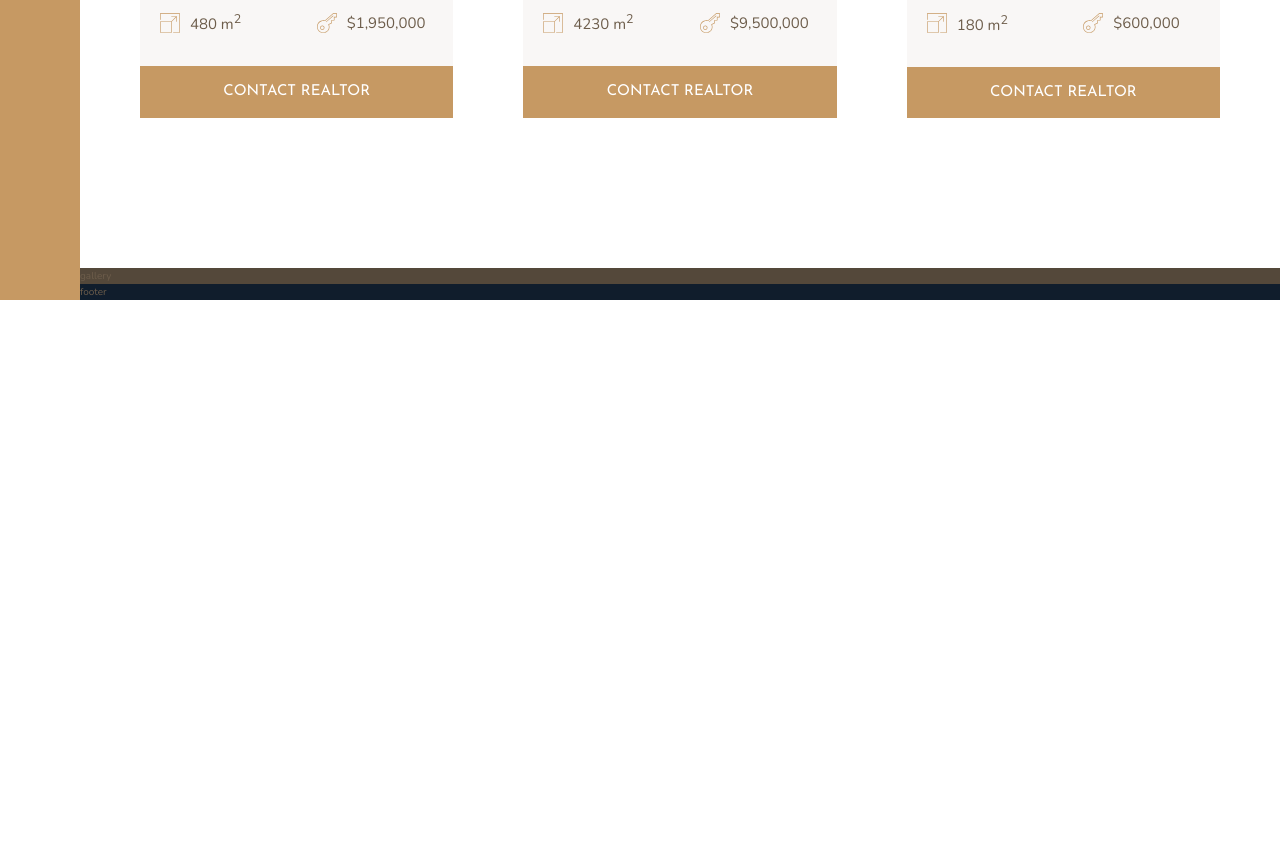
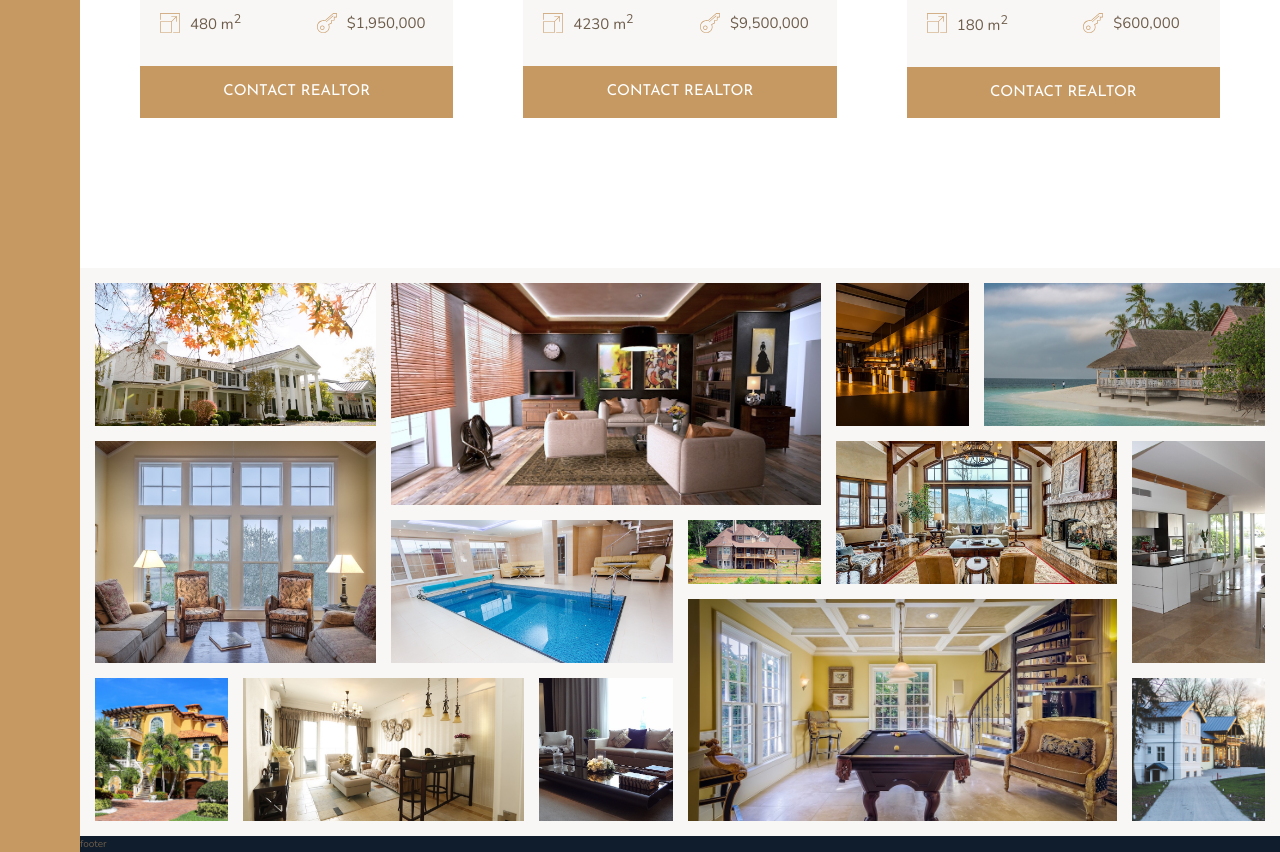
Before and after one commit to Hastellaa/Nexter-project, a website: page index.html in a window 1280 px wide. Shown: the part 2824-3676 px from the top of the page. Before the commit the page ends 3124 px from the top, so only its background shows below. Drawn offline with nearby package versions, Linux system fonts and the light colour scheme.

Commit message:
Add gallery section

```diff
--- a/index.html
+++ b/index.html
@@ -324,7 +324,51 @@
         </section>
 
     <section class="gallery">
-        gallery
+
+        <figure class="gallery__item gallery__item--1">
+            <img src="img/gal-1.jpeg" alt="gallery img" class="gallery__img">
+        </figure>
+
+        <figure class="gallery__item gallery__item--2">
+            <img src="img/gal-2.jpeg" alt="gallery img" class="gallery__img">
+        </figure>
+        <figure class="gallery__item gallery__item--3">
+            <img src="img/gal-3.jpeg" alt="gallery img" class="gallery__img">
+        </figure>
+        <figure class="gallery__item gallery__item--4">
+            <img src="img/gal-4.jpeg" alt="gallery img" class="gallery__img">
+        </figure>
+        <figure class="gallery__item gallery__item--5">
+            <img src="img/gal-5.jpeg" alt="gallery img" class="gallery__img">
+        </figure>
+        <figure class="gallery__item gallery__item--6">
+            <img src="img/gal-6.jpeg" alt="gallery img" class="gallery__img">
+        </figure>
+        <figure class="gallery__item gallery__item--7">
+            <img src="img/gal-7.jpeg" alt="gallery img" class="gallery__img">
+        </figure>
+        <figure class="gallery__item gallery__item--8">
+            <img src="img/gal-8.jpeg" alt="gallery img" class="gallery__img">
+        </figure>
+        <figure class="gallery__item gallery__item--9">
+            <img src="img/gal-9.jpeg" alt="gallery img" class="gallery__img">
+        </figure>
+        <figure class="gallery__item gallery__item--10">
+            <img src="img/gal-10.jpeg" alt="gallery img" class="gallery__img">
+        </figure>
+        <figure class="gallery__item gallery__item--11">
+            <img src="img/gal-11.jpeg" alt="gallery img" class="gallery__img">
+        </figure>
+        <figure class="gallery__item gallery__item--12">
+            <img src="img/gal-12.jpeg" alt="gallery img" class="gallery__img">
+        </figure>
+        <figure class="gallery__item gallery__item--13">
+            <img src="img/gal-13.jpeg" alt="gallery img" class="gallery__img">
+        </figure>
+        <figure class="gallery__item gallery__item--14">
+            <img src="img/gal-14.jpeg" alt="gallery img" class="gallery__img">
+        </figure>
+
     </section>
 
     <footer class="footer">
--- a/sass/_gallery.scss
+++ b/sass/_gallery.scss
@@ -1,5 +1,89 @@
 .gallery {
-    background-color: $color-grey-dark-1;
+    background-color: $color-grey-light-1;
     grid-column: full-start / full-end;
+    display: grid;
+    grid-template-columns: repeat(8, 1fr);
+    grid-template-rows: repeat(7, 5vw);
+    grid-gap: 1.5rem;
+    padding: 1.5rem;
+
+
+    &__item {
+
+        &--1 {
+            grid-row: 1/span 2;
+            grid-column: 1 / span 2;
+        }
+        &--2 {
+            grid-row: 1/span 3;
+            grid-column: 3 / span 3;
+        }
+        &--3 {
+            grid-row: 1/span 2;
+            grid-column: 6 / 7;
+        }
+        &--4 {
+            grid-row: 1/span 2;
+            grid-column: 7 / -1;
+        }
+
+        &--5 {
+            grid-row: 3/span 3;
+            grid-column: 1 /span 2;
+        }
+
+        &--6 {
+            grid-row: 4/span 2;
+            grid-column: 3 / span 2;
+        }
+
+        &--7 {
+            grid-row: 4/5;
+            grid-column: 5 / 6;
+        }
+
+        &--8 {
+            grid-row: 3/span 2;
+            grid-column: 6 / span 2;
+        }
+
+        &--9 {
+            grid-row: 3/span 3;
+            grid-column: 8 / -1;
+        }
+
+        &--10 {
+            grid-row: 6/span 2;
+            grid-column: 1 / 2;
+        }
+
+        &--11 {
+            grid-row: 6 /span 2;
+            grid-column: 2 / span 2;
+        }
+
+        &--12 {
+            grid-row: 6/span 2;
+            grid-column: 4 / 5;
+        }
+
+        &--13 {
+            grid-row: 5 /span 3;
+            grid-column: 5 / span 3;
+        }
+
+        &--14 {
+            grid-row: 6 /span 2;
+            grid-column: 8 / -1;
+        }
+    }
+
+    &__img {
+        width: 100%;
+        height: 100%;
+        display:block;
+        object-fit: cover;
+
+    }
 
 }
```
Also changed, not shown: css/style.css, 1 other file.
